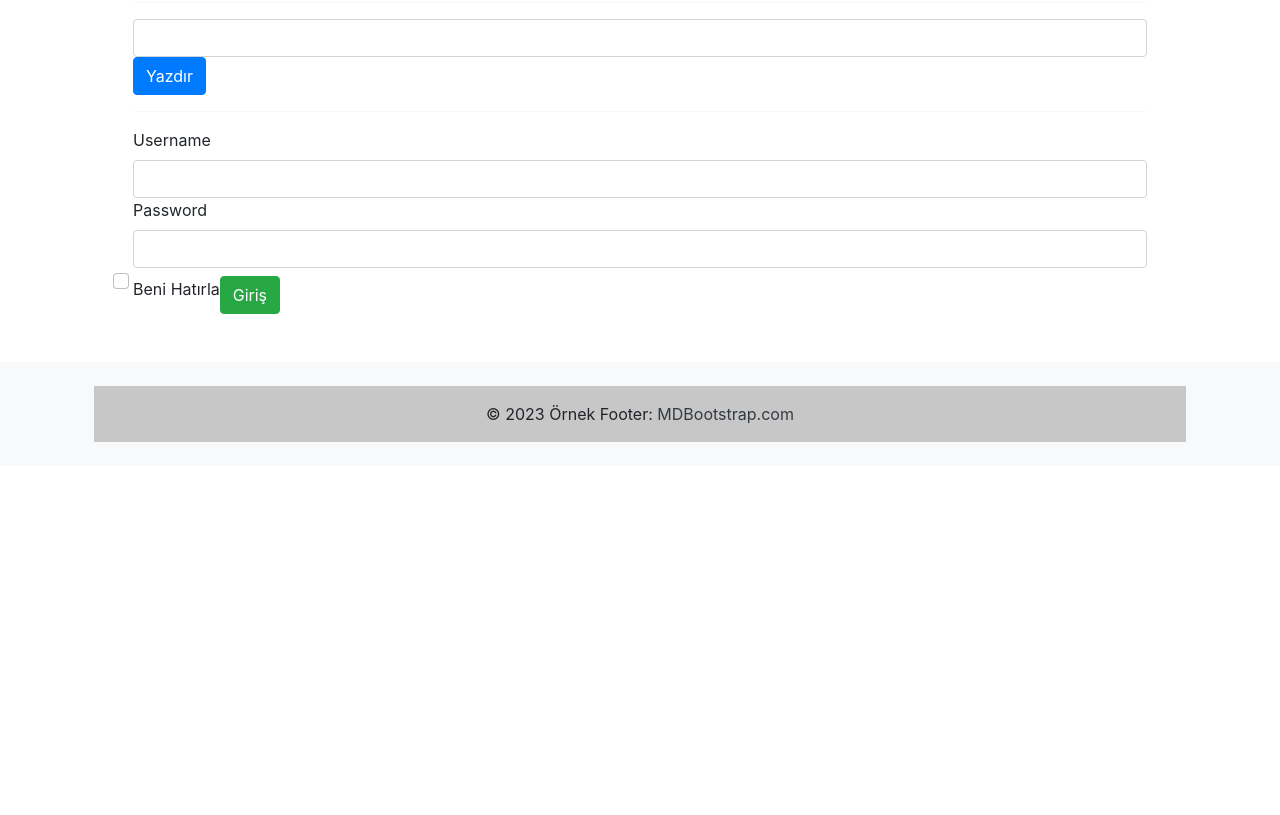
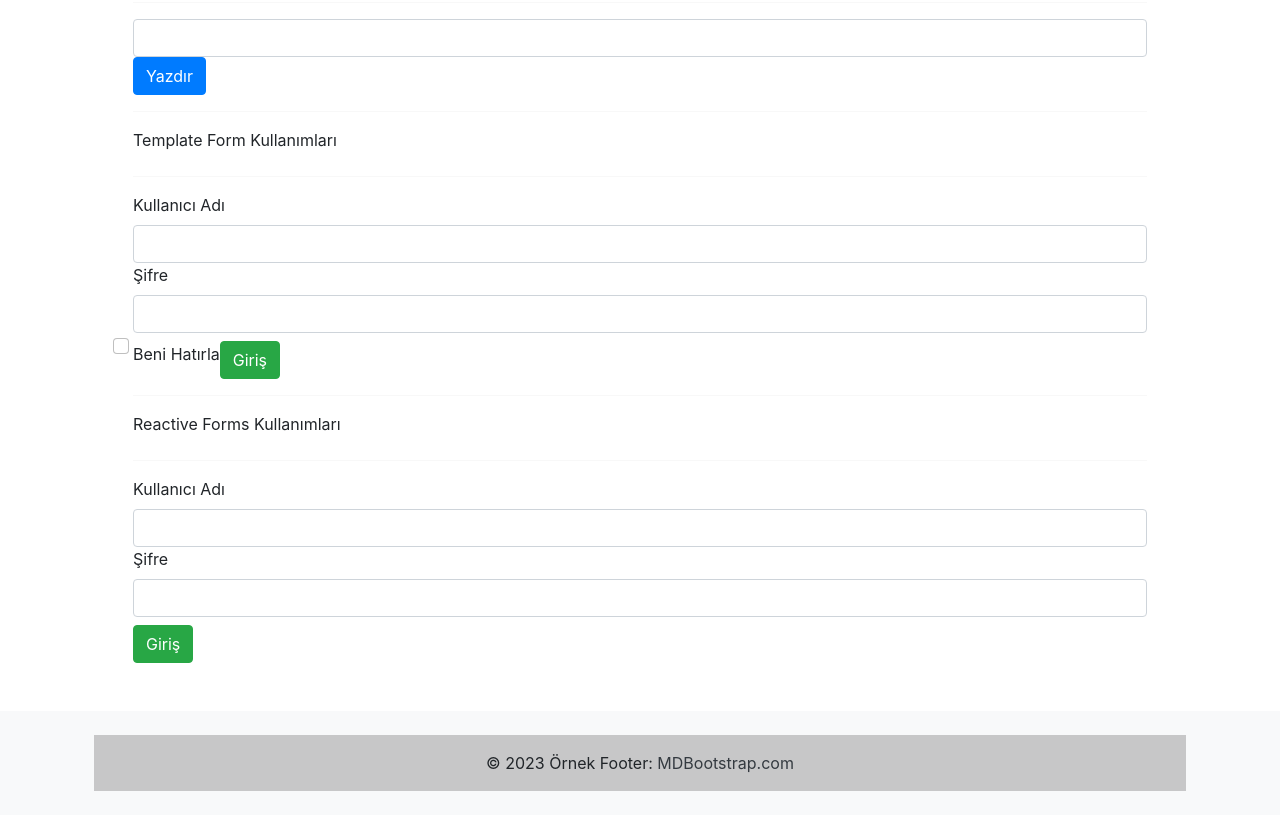
Before and after one commit to alparslanakbas/angularapp15, an Angular app: page / in a window 1280 px wide. Shown: the part 620-1435 px from the top of the page. Before the commit the page ends 1086 px from the top, so only its background shows below. Built offline with nearby package versions, Linux system fonts and the light colour scheme.

Commit message:
Reactive Forms

```diff
--- a/src/app/app.module.ts
+++ b/src/app/app.module.ts
@@ -7,7 +7,7 @@ import { AppComponent } from './app.component';
 import { DenemeComponent } from './deneme/deneme.component';
 import { HeaderComponent } from './Header/Header.component';
 import { FooterComponent } from './Footer/Footer.component';
-import { FormsModule } from '@angular/forms';
+import { FormsModule, ReactiveFormsModule } from '@angular/forms';
 
 @NgModule({
   declarations: [
@@ -20,7 +20,8 @@ import { FormsModule } from '@angular/forms';
   imports: [
     BrowserModule,
     AppRoutingModule,
-    FormsModule
+    FormsModule,
+    ReactiveFormsModule
   ],
   providers: [],
   bootstrap: [AppComponent]
--- a/src/app/deneme/deneme.component.html
+++ b/src/app/deneme/deneme.component.html
@@ -1,16 +1,25 @@
 <!doctype html>
-<html lang="en">
+<html lang="tr">
+
 <head>
   <title>Title</title>
   <!-- Required meta tags -->
   <meta charset="utf-8">
   <meta name="viewport" content="width=device-width, initial-scale=1, shrink-to-fit=no">
-    <script src="https://code.jquery.com/jquery-3.3.1.slim.min.js" integrity="sha384-q8i/X+965DzO0rT7abK41JStQIAqVgRVzpbzo5smXKp4YfRvH+8abtTE1Pi6jizo" crossorigin="anonymous"></script>
-    <script src="https://cdnjs.cloudflare.com/ajax/libs/popper.js/1.14.7/umd/popper.min.js" integrity="sha384-UO2eT0CpHqdSJQ6hJty5KVphtPhzWj9WO1clHTMGa3JDZwrnQq4sF86dIHNDz0W1" crossorigin="anonymous"></script>
-    <script src="https://stackpath.bootstrapcdn.com/bootstrap/4.3.1/js/bootstrap.min.js" integrity="sha384-JjSmVgyd0p3pXB1rRibZUAYoIIy6OrQ6VrjIEaFf/nJGzIxFDsf4x0xIM+B07jRM" crossorigin="anonymous"></script>
+  <script src="https://code.jquery.com/jquery-3.3.1.slim.min.js"
+    integrity="sha384-q8i/X+965DzO0rT7abK41JStQIAqVgRVzpbzo5smXKp4YfRvH+8abtTE1Pi6jizo"
+    crossorigin="anonymous"></script>
+  <script src="https://cdnjs.cloudflare.com/ajax/libs/popper.js/1.14.7/umd/popper.min.js"
+    integrity="sha384-UO2eT0CpHqdSJQ6hJty5KVphtPhzWj9WO1clHTMGa3JDZwrnQq4sF86dIHNDz0W1"
+    crossorigin="anonymous"></script>
+  <script src="https://stackpath.bootstrapcdn.com/bootstrap/4.3.1/js/bootstrap.min.js"
+    integrity="sha384-JjSmVgyd0p3pXB1rRibZUAYoIIy6OrQ6VrjIEaFf/nJGzIxFDsf4x0xIM+B07jRM"
+    crossorigin="anonymous"></script>
   <!-- Bootstrap CSS -->
-    <link rel="stylesheet" href="https://stackpath.bootstrapcdn.com/bootstrap/4.3.1/css/bootstrap.min.css" integrity="sha384-ggOyR0iXCbMQv3Xipma34MD+dH/1fQ784/j6cY/iJTQUOhcWr7x9JvoRxT2MZw1T" crossorigin="anonymous">
+  <link rel="stylesheet" href="https://stackpath.bootstrapcdn.com/bootstrap/4.3.1/css/bootstrap.min.css"
+    integrity="sha384-ggOyR0iXCbMQv3Xipma34MD+dH/1fQ784/j6cY/iJTQUOhcWr7x9JvoRxT2MZw1T" crossorigin="anonymous">
 </head>
+
 <body>
   <div class="container">
     <div class="row">
@@ -56,10 +65,12 @@
     <button class="btn btn-primary" (click)="name.focus()">Yazdır</button>
     <hr>
     <form #saveForm="ngForm" (ngSubmit)="save(saveForm)">
-            <label for="userName" class="form-label">Username</label>
+      <label for="userName" class="form-label">Template Form Kullanımları</label>
+      <hr>
+      <label for="userName" class="form-label">Kullanıcı Adı</label>
       <input type="text" name="userName" class="form-control" [ngModel]="loginModel.userName">
 
-            <label for="password" class="form-label">Password</label>
+      <label for="password" class="form-label">Şifre</label>
       <input type="password" name="password" class="form-control" [ngModel]="loginModel.password">
 
       <input class="form-check-input" type="checkbox" name="rememberMe" [ngModel]="loginModel.rememberMe">
@@ -71,6 +82,24 @@
         Giriş
       </button>
     </form>
+    <hr>
+    <form [formGroup]="loginForm" (ngSubmit)="saveReactive()">
+      <label for="" class="form-label">Reactive Forms Kullanımları</label>
+      <hr>
+      <label for="" class="form-label">Kullanıcı Adı</label>
+      <input type="text" id="" class="form-control" formControlName="userName">
+      <div class="alert alert-danger" role="alert" *ngIf="loginForm.get('userName')?.invalid && (loginForm.get('userName')?.dirty || loginForm.get('userName')?.touched)">
+        <strong *ngIf="loginForm.get('userName')?.errors?.['required']">Kullanıcı Adı Zorunludur.!</strong>
+      </div>
+
+      <label for="" class="form-label">Şifre</label>
+      <input type="password" id="" class="form-control" formControlName="password">
+
+      <button type="submit" class="btn btn-success mt-2">
+        Giriş
+      </button>
+    </form>
   </div>
 </body>
+
 </html>
--- a/src/app/deneme/deneme.component.ts
+++ b/src/app/deneme/deneme.component.ts
@@ -1,5 +1,5 @@
 import { Component, OnInit } from '@angular/core';
-import { NgForm } from '@angular/forms';
+import { FormBuilder, FormGroup, NgForm, Validators } from '@angular/forms';
 import { from } from 'rxjs';
 import { User } from '../Model/User';
 
@@ -16,16 +16,23 @@ export class DenemeComponent implements OnInit {
   isShow=true;
   person1:Person={firstName:"Alparslan", lastName:"Akbaş",age:24}
 
-  loginModel:loginModel;
-  constructor() {
+  loginModel:loginModel; // Template Form
+  loginForm:FormGroup; // Reactive Form
+  constructor(fb:FormBuilder) {
     this.userList.push(new User(1,"Alparslan","alparslan@gmail.com")) // Belirtilen dataları çek.
     this.userList.push(new User(2,"Ahmet","ahmet@gmail.com"))
     this.userList.push(new User(3,"Mehmet","mehmet@gmail.com"))
 
     this.loginModel={userName:"",password:"",rememberMe:false}
+
+    this.loginForm= fb.group({
+      userName:fb.control('',Validators.required),
+      password:fb.control('',[Validators.required,Validators.minLength(6)])
+    })
    }
 
   ngOnInit() {
+
   }
 
   numberCountUp():void{
@@ -48,6 +55,10 @@ export class DenemeComponent implements OnInit {
   save(form:NgForm){
     console.log(form.value)
   }
+
+  saveReactive(){
+    console.log(this.loginForm.value)
+  }
 }
 
 interface Person
```
Lines whose indentation alone changed are shown as unchanged.
